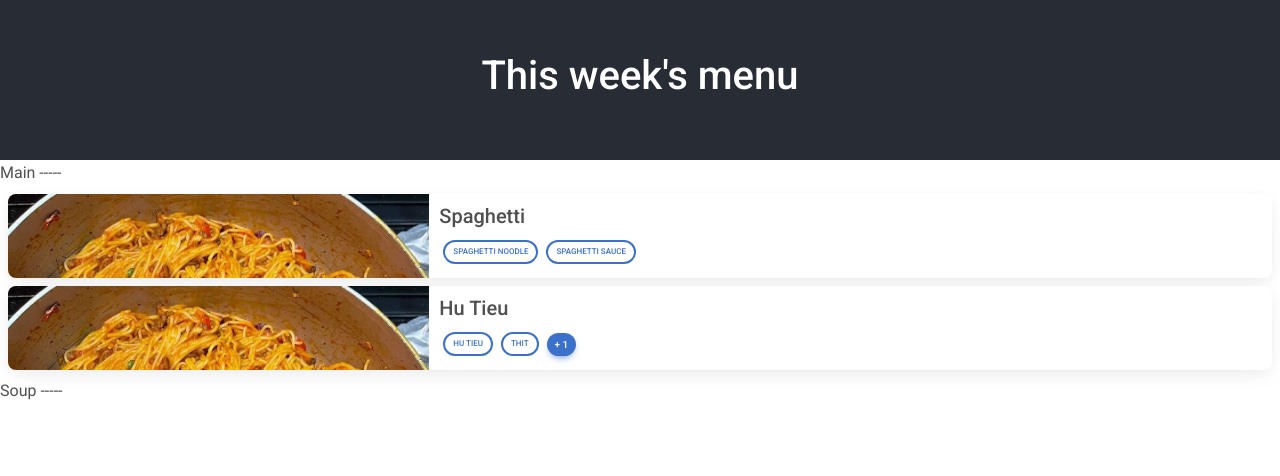
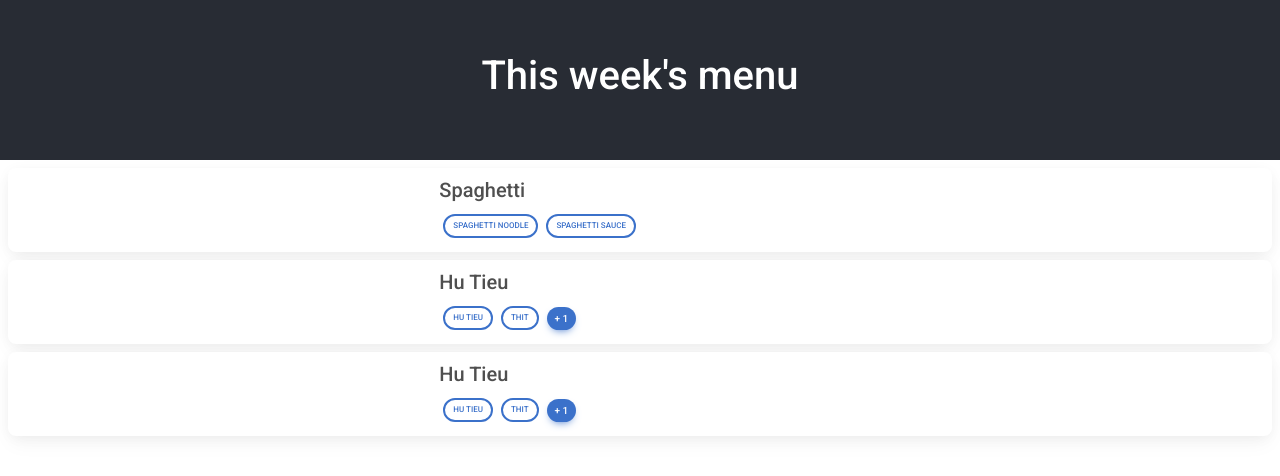
Before and after one commit to erayus/angi, a React (Create React App) app in the folder website/: page / in a window 1280 px wide. Shown: the top 476 px of the page. Built offline with nearby package versions, Linux system fonts and the light colour scheme.

Commit message:
Using router and context api

```diff
--- a/website/package.json
+++ b/website/package.json
@@ -9,6 +9,7 @@
     "mdb-react-ui-kit": "^1.0.0-beta7",
     "react": "^17.0.2",
     "react-dom": "^17.0.2",
+    "react-router-dom": "^5.2.0",
     "react-scripts": "4.0.3",
     "web-vitals": "^1.1.2"
   },
@@ -35,5 +36,8 @@
       "last 1 firefox version",
       "last 1 safari version"
     ]
+  },
+  "devDependencies": {
+    "prop-types": "^15.7.2"
   }
 }
--- a/website/src/App.js
+++ b/website/src/App.js
@@ -1,20 +1,32 @@
-import { useState } from 'react';
+import React, { useState } from 'react';
 import './App.css';
-import  MenuList  from './components/menu-list/menu-list.component'
+import { Switch, Route } from 'react-router-dom';
+import Home from './views/home/home';
+import ItemDetail from './views/itemDetail/itemDetail';
+
+export const menuContext = React.createContext(null);
 
 function App() {
- const [menuItems, setMenuItems] = useState([
+  const [menuItems] = useState([
     {
-      itemImg: '',
-      itemName: 'Spaghetti',
-      itemIngredients: ['Spaghetti Noodle', 'Spaghetti Sauce'],
+      id: 1,
+      name: 'Spaghetti',
+      imgUrl: '',
+      ingredients: ['Spaghetti Noodle', 'Spaghetti Sauce'],
     },
     {
-      itemImg: '',
-      itemName: 'Hu Tieu',
-      itemIngredients: ['Hu Tieu', 'Thit', 'Xuong'],
-    }
- ])
+      id: 2,
+      name: 'Hu Tieu',
+      imgUrl: '',
+      ingredients: ['Hu Tieu', 'Thit', 'Xuong'],
+    },
+    {
+      id: 3,
+      name: 'Hu Tieu',
+      imgUrl: '',
+      ingredients: ['Hu Tieu', 'Thit', 'Xuong'],
+    },
+ ]);
 
   return (
     <div className="App">
@@ -22,9 +34,13 @@ function App() {
         <h1>This week's menu</h1>
       </header>
       <div>
-        Main -----
-        <MenuList menuItems={menuItems}/>
-        Soup -----
+        <menuContext.Provider value={menuItems}>
+          <Switch>
+            <Route exact path="/" component={Home}/>
+            <Route path="/:itemId" component={ItemDetail}/>
+          </Switch>
+        </menuContext.Provider>
+
       </div>
     </div>
   );
--- a/website/src/components/menu-item/menu-item.component.jsx
+++ b/website/src/components/menu-item/menu-item.component.jsx
@@ -3,19 +3,18 @@ import PropTypes from 'prop-types'
 import { MDBCard, MDBCardTitle, MDBBtn, MDBCardBody, MDBRow, MDBCol } from 'mdb-react-ui-kit';
 import img from '../../assets/spaghetti.jpg';
 
-const MenuItem = ({itemImg, itemName, itemIngredients}) => {
+const MenuItem = ({id, name, imgUrl, ingredients}) => {
     const noOfDisplayingIngredientItems  = 2;
-    const noOfMoreThanTwo = itemIngredients.length > noOfDisplayingIngredientItems ? itemIngredients.length - 2 : 0; //TODO: better name?
+    const noOfMoreThanTwo = ingredients.length > noOfDisplayingIngredientItems ? ingredients.length - 2 : 0; //TODO: better name?
 
      const displayNoOfExtraIngredients = noOfMoreThanTwo !== 0
      ? (<MDBBtn className="m-1" size="sm"  rounded style={{fontSize: '10px', padding:'4px 8px'}}>+ {noOfMoreThanTwo}</MDBBtn>)
      : null;
-
     return (
         <MDBCard className="m-2">
           <MDBRow className='g-0'>
             <MDBCol size="4" style={{
-              backgroundImage: `url(${img})`,
+              backgroundImage: `url(${imgUrl})`,
               backgroundSize: 'cover',
               borderTopLeftRadius: '.5rem',
               borderBottomLeftRadius: '.5rem'
@@ -23,9 +22,9 @@ const MenuItem = ({itemImg, itemName, itemIngredients}) => {
             </MDBCol>
             <MDBCol size="8">
               <MDBCardBody style={{padding: '10px'}}>
-                <MDBCardTitle>{itemName}</MDBCardTitle>
+                <MDBCardTitle>{name}</MDBCardTitle>
                 {
-                    itemIngredients.slice().splice(0,2).map(itemIngredient => {
+                    ingredients.slice().splice(0,2).map(itemIngredient => {
                         return (
                             <MDBBtn key={itemIngredient}
                               className="m-1"
@@ -46,9 +45,10 @@ const MenuItem = ({itemImg, itemName, itemIngredients}) => {
 }
 
 MenuItem.propTypes = {
-    itemImg: PropTypes.string.isRequired,
-    itemName: PropTypes.string.isRequired,
-    itemIngredients: PropTypes.arrayOf(PropTypes.string).isRequired
+  id: PropTypes.number.isRequired,
+  name: PropTypes.string.isRequired,
+  imgUrl: PropTypes.string.isRequired,
+  ingredients: PropTypes.arrayOf(PropTypes.string).isRequired
 }
 
 export default MenuItem
--- a/website/src/components/menu-list/menu-list.component.jsx
+++ b/website/src/components/menu-list/menu-list.component.jsx
@@ -8,10 +8,11 @@ const MenuList = (props) => {
           props.menuItems.map(menuItem => {
             return (
               <MenuItem
-                key={menuItem.itemName}
-                itemImg={menuItem.itemImg}
-                itemName={menuItem.itemName}
-                itemIngredients={menuItem.itemIngredients}
+                key={menuItem.id}
+                id={menuItem.id}
+                name={menuItem.name}
+                imgUrl={menuItem.imgUrl}
+                ingredients={menuItem.ingredients}
               />
             )
           })
@@ -23,9 +24,10 @@ const MenuList = (props) => {
 MenuList.propTypes = {
   menuItems: PropTypes.arrayOf(
     PropTypes.shape({
-      itemImg: PropTypes.string.isRequired,
-      itemName: PropTypes.string.isRequired,
-      itemIngredients: PropTypes.arrayOf(PropTypes.string).isRequired
+      id: PropTypes.number.isRequired,
+      name: PropTypes.string.isRequired,
+      imgUrl: PropTypes.string.isRequired,
+      ingredients: PropTypes.arrayOf(PropTypes.string).isRequired
     })
   )
 }
--- a/website/src/index.js
+++ b/website/src/index.js
@@ -4,10 +4,13 @@ import './index.css';
 import 'mdb-react-ui-kit/dist/css/mdb.min.css'
 import App from './App';
 import reportWebVitals from './reportWebVitals';
+import { BrowserRouter } from 'react-router-dom';
 
 ReactDOM.render(
   <React.StrictMode>
-    <App />
+    <BrowserRouter>
+      <App />
+    </BrowserRouter>
   </React.StrictMode>,
   document.getElementById('root')
 );
--- /dev/null
+++ b/website/src/shared/menuItems.js
@@ -0,0 +1,3 @@
+export const menuItems = [
+
+]
--- /dev/null
+++ b/website/src/views/home/home.js
@@ -0,0 +1,14 @@
+import React from 'react'
+import { useContext } from 'react';
+import { useState } from 'react';
+import  MenuList  from '../../components/menu-list/menu-list.component';
+import { menuContext } from '../../App';
+const Home = (props) => {
+    const menuItems = useContext(menuContext);
+
+    return (
+        <MenuList menuItems={menuItems}/>
+    )
+}
+
+export default Home
--- /dev/null
+++ b/website/src/views/itemDetail/itemDetail.js
@@ -0,0 +1,11 @@
+import React from 'react'
+
+const ItemDetail = (props) => {
+    return (
+        <div>
+
+        </div>
+    )
+}
+
+export default ItemDetail
```
Also changed, not shown: 1 other file (tests, documents, lock files or other folders).
